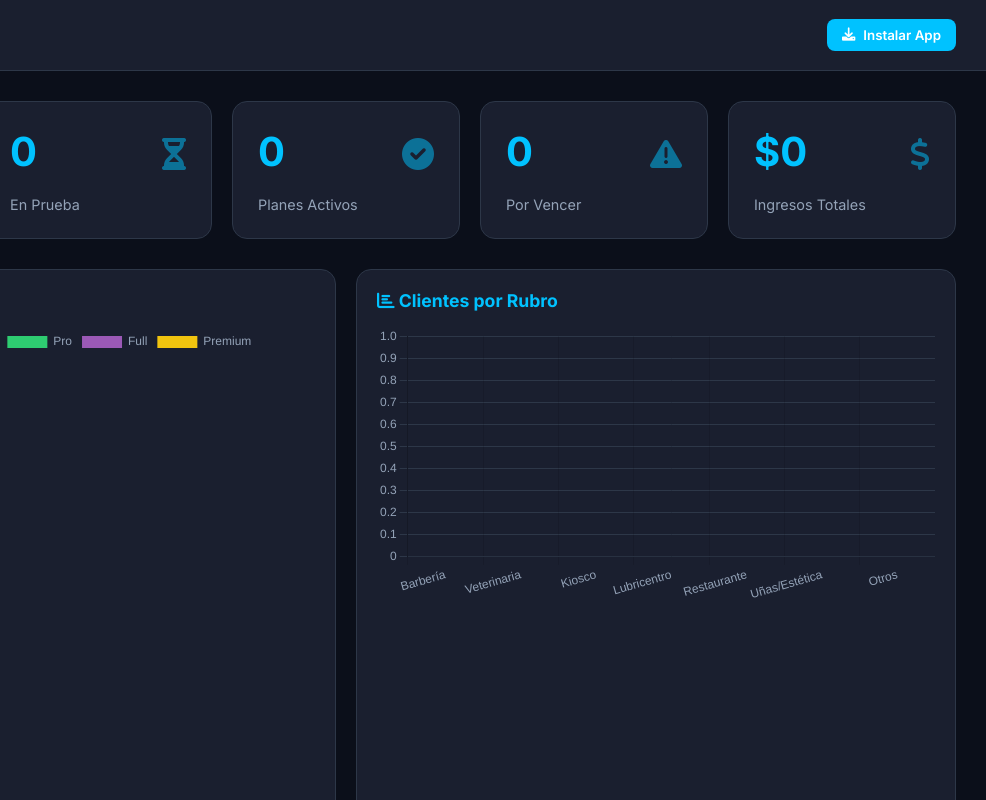
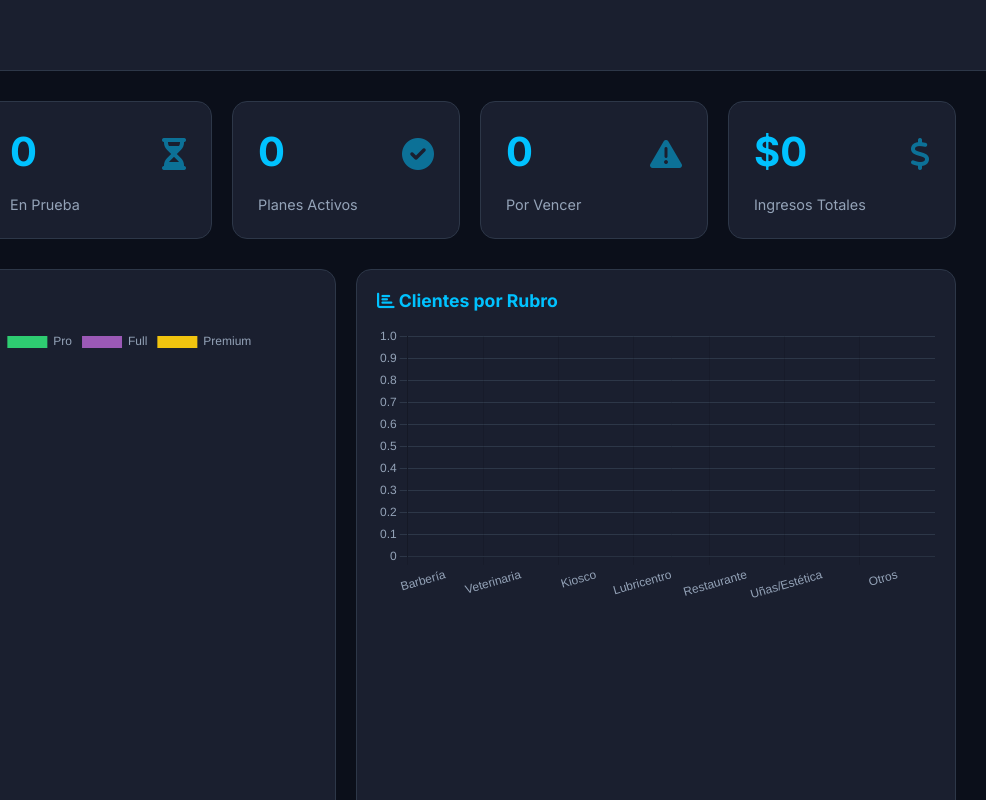
Before and after one commit to vicgom892/control, a plain HTML site: page index.html in a window 1280 px wide. Shown: the top 800 px of the page, 294-1280 px from the left. Drawn offline with nearby package versions, Linux system fonts and the light colour scheme.

Commit message:
Update index.html
Listo

```diff
--- a/index.html
+++ b/index.html
@@ -542,9 +542,9 @@
                 <p>Panel de Control</p>
             </div>
         </div>
-        <button class="install-btn" id="installApp">
+        <!--<button class="install-btn" id="installApp">
             <i class="fas fa-download"></i> Instalar App
-        </button>
+        </button>-->
     </header>
 
     <!-- Main Container -->
```
